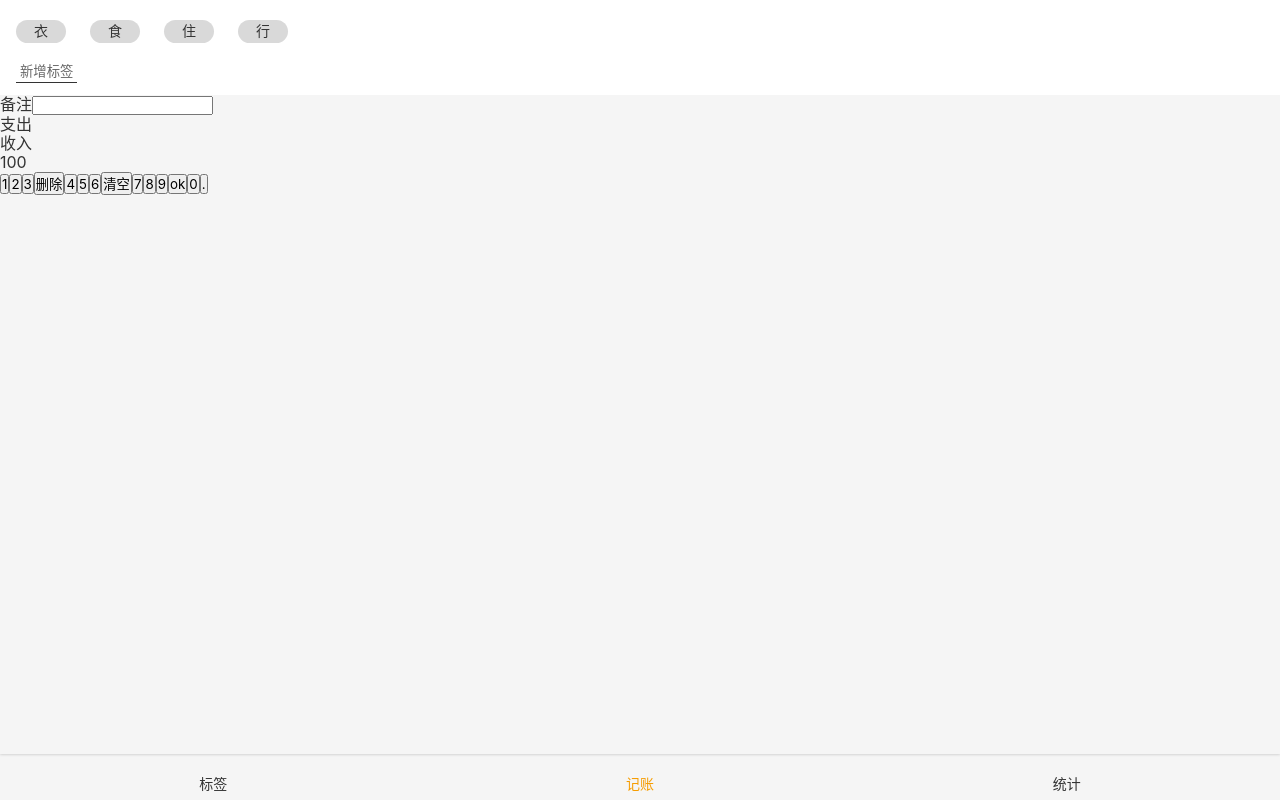
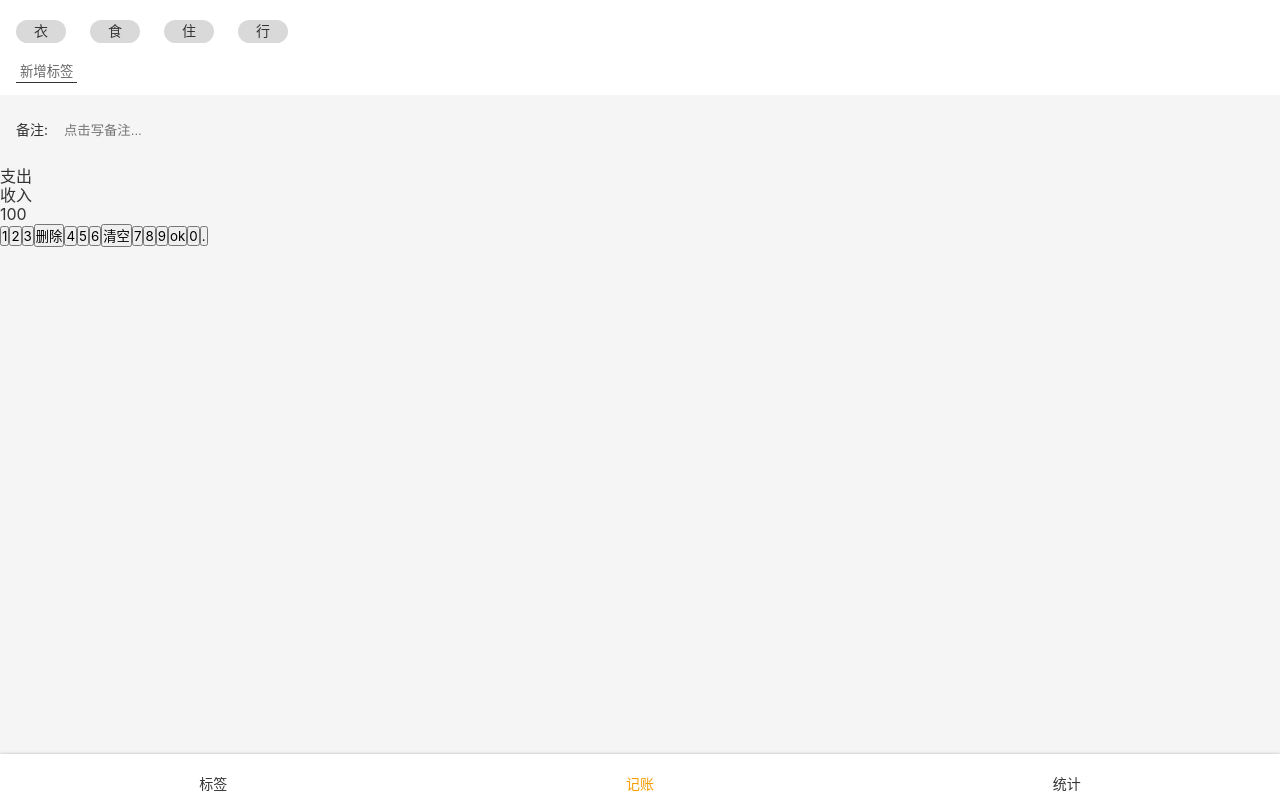
Before and after one commit to Ranze1129/Moon-accountBook, a React app: page /#/money in a window 1280 px wide. Built offline with nearby package versions, Linux system fonts and the light colour scheme; some icons are missing.

Commit message:
Money.tsx 之 备注 UI 完成

```diff
--- a/src/components/Nav.tsx
+++ b/src/components/Nav.tsx
@@ -7,7 +7,9 @@
 
 
 const NavWrapper = styled.nav`
+  background: white;
   line-height: 24px;
+  box-shadow: 0 0 3px rgba(0,0,0,0.25);
 
   > ul {
     display: flex;
--- a/src/index.scss
+++ b/src/index.scss
@@ -28,6 +28,9 @@
 button{
   font-family: inherit;
 }
+:focus{
+  outline: none;
+}
 .icon{
   width: 1em;
   height: 1em;
--- a/src/views/Money.tsx
+++ b/src/views/Money.tsx
@@ -30,6 +30,24 @@
 `;
 
 const NotesSection = styled.section`
+  background: #f5f5f5;
+  padding: 0px 16px;
+  font-size: 14px;
+  >label{
+    display: flex;
+    align-items: center;
+    >span{
+      margin-right: 16px;
+      white-space: nowrap;
+    }
+    >input{
+      display: block;
+      width: 100%;
+      border: none;
+      background: none;
+      height: 72px;
+    }
+  }
 `;
 
 const CategorySection = styled.section`
@@ -52,8 +70,8 @@
       </TagsSection>
       <NotesSection>
         <label>
-          <span>备注</span>
-          <input type="text"/>
+          <span>备注:</span>
+          <input type="text" placeholder="点击写备注..."/>
         </label>
       </NotesSection>
       <CategorySection>
```
